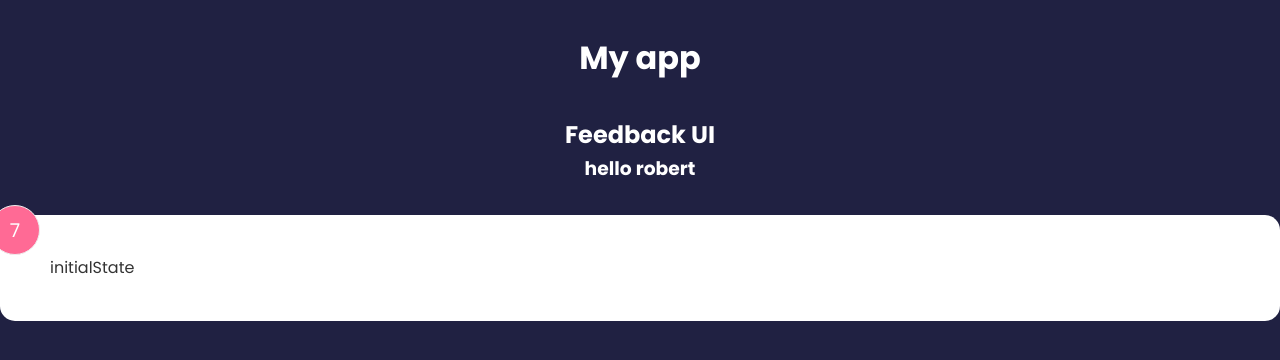
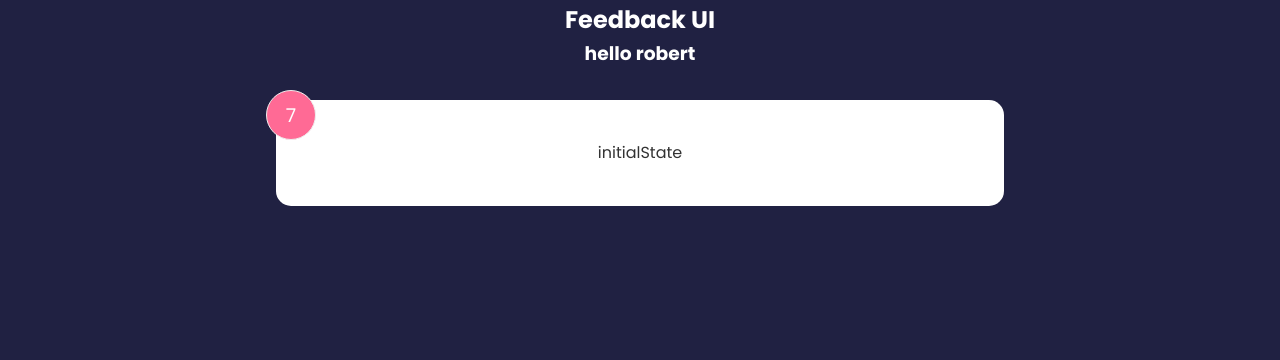
Before and after one commit to robertoaguilar1979/react-front-to-back-2022, a React (Create React App) app: page / in a window 1280 px wide. Shown: the top 360 px of the page. Built offline with nearby package versions, Linux system fonts and the light colour scheme.

Commit message:
added useState to FeedBackItem.jsx

```diff
--- a/src/App.js
+++ b/src/App.js
@@ -3,11 +3,13 @@ import Header from "./components/Header";
 import FeedbackItem from "./components/FeedbackItem";
 function App() {
   return (
-    <div className="app-div">
-      <h1>My app</h1>
+    <>
       <Header text="hello" name="robert" />
-      <FeedbackItem />
-    </div>
+
+      <div className="container">
+        <FeedbackItem />
+      </div>
+    </>
   );
 }
 
```
